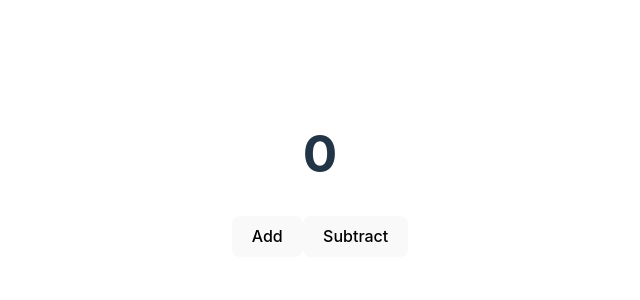
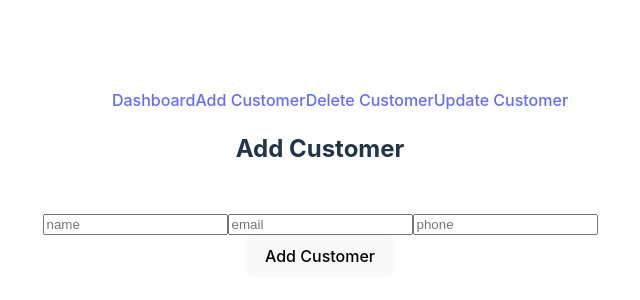
Before and after one commit to nadeesamaraweera/react-in-TypeSript, a React (Vite) app: page /add in a window 1280 px wide. Shown: the part 226-526 px from the top of the page, without its empty margins (320-960 px from the left). Built offline with nearby package versions, Linux system fonts and the light colour scheme.

Commit message:
day 3 update

```diff
--- a/package.json
+++ b/package.json
@@ -11,7 +11,9 @@
   },
   "dependencies": {
     "react": "^18.3.1",
-    "react-dom": "^18.3.1"
+    "react-dom": "^18.3.1",
+    "react-router": "^7.0.2",
+    "react-router-dom": "^7.0.2"
   },
   "devDependencies": {
     "@eslint/js": "^9.13.0",
--- a/src/App.tsx
+++ b/src/App.tsx
@@ -1,12 +1,29 @@
-import './App.css'
-import {ButtonComponent} from "./assets/components/ButtonComponent.tsx";
-import {  useState} from "react";
+
+// import {ButtonComponent} from "./assets/components/ButtonComponent.tsx";
+// import {Customer} from "./customer.ts";
+// // import {  useState} from "react";
+// import {createBrowserRouter, RouterProvider} from "react-router";
+// import {AddCustomer} from "./pages/AddCustomer.tsx";
+// import {Dashboard} from "./pages/Dashboard.tsx";
+// import {DeleteCustomer} from "./pages/DeleteCustomer.tsx";
+// import {UpdateCustomer} from "./pages/UpdateCustomer.tsx";
+// import {RootLayout} from "./component/RootLayout.tsx";
+// import {CustomerProvider} from "./component/CustomerProvider.tsx";
 // import Subject from "./assets/components/Subject.tsx";
 // import {Item} from "./assets/components/Item.tsx";
 // import {itemList} from "./items.ts";
 // import ButtonComponent from "./assets/components/ButtonComponent.tsx";
 // import {Dashboard} from "./assets/components/Dashboard.tsx";
 // import {Login} from "./assets/components/Login.tsx";
+
+import './App.css'
+import {createBrowserRouter, RouterProvider} from "react-router";
+import {Dashboard} from "./pages/Dashboard.tsx";
+import {AddCustomer} from "./pages/AddCustomer.tsx";
+import {UpdateCustomer} from "./pages/UpdateCustomer.tsx";
+import {DeleteCustomer} from "./pages/DeleteCustomer.tsx";
+import {RootLayout} from "./component/RootLayout.tsx";
+import {CustomerProvider} from "./component/CustomerProvider.tsx";
 
 function App() {
 
@@ -70,7 +87,64 @@ function App() {
     //     }
     // ]
 
-    const [count, setCount] = useState(0);
+    // const [count, setCount] = useState(0);
+
+    //2024/12/13
+
+    // const [names,setNames] = useState({
+    //     firstName: "John",
+    //     lastName: "Doe",
+    //
+    // });
+    //
+    // const [firstName,setFirstName] = useState('');
+    // const [lastName,setLastName] = useState('');
+    //
+    // function handleNameChange() {
+    //     setNames({
+    //         ...names,
+    //         firstName: firstName,
+    //         lastName: lastName,
+    //     })
+    // }
+
+    // const [customers, setCustomers] = useState<Customer[]>([])
+    //
+    // const [name, setName] = useState('')
+    // const [email, setEmail] = useState('')
+    // const [phone, setPhone] = useState('')
+    // const [address, setAddress] = useState('')
+    //
+    // function addCustomers(){
+    //     const newCustomer = new Customer(name, email, phone, address);
+    //     setCustomers((customers) => [...customers, newCustomer]);
+    // }
+    // function deleteCustomers() {
+    //     setCustomers((customers) => customers.slice(0,-1));
+    // }
+    //
+    // function deleteByEmail() {
+    //     setCustomers((customers) => customers.filter((customer) => customer.email !== email));
+    // }
+    //
+    // function updateCustomers() {
+    //     setCustomers((customers) => customers.map((customer) => customer.email === email?{...customers,name:name,address:address,phone:phone,email:email}:customer));
+    // }
+
+    const routes = createBrowserRouter([
+        {
+            path: '',
+            element : <RootLayout/>,
+            children : [
+                { path : '', element : <Dashboard/>},
+                { path : '/add', element : <AddCustomer/>},
+                { path : '/delete', element : <DeleteCustomer/>},
+                { path : '/update', element : <UpdateCustomer/>}
+            ]
+        },
+    ])
+
+
 
     return (
         <>
@@ -108,13 +182,46 @@ function App() {
             {/*<button onClick={() => {setCount(count + 1)}}>Add</button>*/}
             {/*<button onClick={() => {setCount(count - 1)}}>Sub</button>*/}
 
-            <div className="App">
-                <h1>{count}</h1>
-                <ButtonComponent count={count} myClick={setCount}>Add</ButtonComponent>
-                <ButtonComponent count={count} myClick={setCount}>Subtract</ButtonComponent>
-            </div>
+            {/*<div className="App">*/}
+            {/*    <h1>{count}</h1>*/}
+            {/*    <ButtonComponent count={count} myClick={setCount}>Add</ButtonComponent>*/}
+            {/*    <ButtonComponent count={count} myClick={setCount}>Subtract</ButtonComponent>*/}
+            {/*</div>*/}
 
 
+            {/*2024/12/13*/}
+
+
+
+            {/*    <input name="firstName" type="text" placeholder="First Name" onChange={(e)=>setFirstName(e.target.value)}></input>*/}
+            {/*    <input name="lastName"  type="text" placeholder="Last Name" onChange={(e)=>setLastName(e.target.value)}></input>*/}
+
+            {/*    <button onClick={handleNameChange}>Display</button>*/}
+
+            {/*<br/>*/}
+            {/*{names.firstName + " " + names.lastName}*/}
+
+            {/*<input name='Name' type="text" placeholder='Name' onChange={(e) => setName(e.target.value)}/>*/}
+            {/*<input name='Address' type="text" placeholder='Address' onChange={(e) => setAddress(e.target.value)}/>*/}
+            {/*<input name='Email' type="text" placeholder='Email' onChange={(e) => setEmail(e.target.value)}/>*/}
+            {/*<input name='Phone' type="text" placeholder='Phone' onChange={(e) => setPhone(e.target.value)}/>*/}
+            {/*<br/>*/}
+            {/*<button onClick={addCustomers}>Add</button>*/}
+            {/*<button onClick={deleteCustomers}>Delete</button>*/}
+            {/*<button onClick={deleteByEmail}>Delete by Email</button>*/}
+            {/*<button onClick={updateCustomers}>Update Customer</button>*/}
+
+            {/*{customers.map((customer) => (*/}
+            {/*    <div key={customer.email}>*/}
+            {/*        {customer.name} {customer.address} {customer.email} {customer.phone}*/}
+            {/*    </div>*/}
+            {/*))}*/}
+
+            <>
+                <CustomerProvider>
+                    <RouterProvider router={routes} />
+                </CustomerProvider>
+            </>
         </>
     )
 }
--- /dev/null
+++ b/src/component/CustomerContext.tsx
@@ -0,0 +1,3 @@
+import {createContext} from "react";
+
+export const CustomerContext = createContext();
--- /dev/null
+++ b/src/component/CustomerProvider.tsx
@@ -0,0 +1,16 @@
+
+import {createContext, useState} from "react";
+import {Customer} from "../model/customer.ts";
+
+export const CustomerContext  = createContext();
+
+export function CustomerProvider({children}) {
+
+    const [customers, setCustomers] = useState<Customer[]>([]);
+
+    return (
+        <CustomerContext.Provider value={[customers, setCustomers]}>
+            {children}
+        </CustomerContext.Provider>
+    );
+}
--- /dev/null
+++ b/src/component/Navigation.tsx
@@ -0,0 +1,18 @@
+import {Link} from "react-router";
+
+export function Navigation() {
+    return (
+        <>
+            <header>
+                <nav>
+                    <ul>
+                        <Link to='/'>Dashboard</Link>
+                        <Link to='/add'>Add Customer</Link>
+                        <Link to='/delete'>Delete Customer</Link>
+                        <Link to='/update'>Update Customer</Link>
+                    </ul>
+                </nav>
+            </header>
+        </>
+    )
+}
--- /dev/null
+++ b/src/component/RootLayout.tsx
@@ -0,0 +1,11 @@
+import {Navigation} from "./Navigation.tsx";
+import {Outlet} from "react-router";
+
+export function RootLayout() {
+    return(
+        <>
+            <Navigation></Navigation>
+            <Outlet></Outlet>
+        </>
+    );
+}
--- /dev/null
+++ b/src/model/customer.ts
@@ -0,0 +1,11 @@
+export class Customer {
+    name: string;
+    email: string;
+    phone: string;
+
+    constructor(name: string, email: string, phone: string) {
+        this.name = name;
+        this.email = email;
+        this.phone = phone;
+    }
+}
--- /dev/null
+++ b/src/pages/AddCustomer.tsx
@@ -0,0 +1,34 @@
+import {useNavigate} from "react-router";
+import {useContext, useState} from "react";
+import {Customer} from "../model/customer.ts";
+import {CustomerContext} from "../component/CustomerProvider.tsx";
+
+export function AddCustomer() {
+
+    const navigate = useNavigate();
+    const [customers, setCustomers] = useContext(CustomerContext);
+
+    const [name, setName] = useState("");
+    const [email, setEmail] = useState("");
+    const [phone, setPhone] = useState("");
+
+    function handleSubmit() {
+        const newCustomer = new Customer(name, email, phone);
+        setCustomers((customers: Customer[]) => [...customers, newCustomer]);
+        navigate('/');
+    }
+
+    return (
+        <>
+            <header><h2>Add Customer</h2></header>
+            <br/>
+
+            <input type="text" placeholder='name' onChange={(e) => setName(e.target.value)} />
+            <input type="text" placeholder='email' onChange={(e) => setEmail(e.target.value)} />
+            <input type="text" placeholder='phone' onChange={(e) => setPhone(e.target.value)} />
+
+            <br/>
+            <button onClick={handleSubmit}>Add Customer</button>
+        </>
+    );
+}
--- /dev/null
+++ b/src/pages/Dashboard.tsx
@@ -0,0 +1,15 @@
+
+import {useContext} from "react";
+import {Customer} from "../model/customer.ts";
+import {CustomerContext} from "../component/CustomerProvider.tsx";
+
+export function Dashboard() {
+
+    const [customers, setCustomers] = useContext(CustomerContext);
+    return (
+        <>
+            Dashboard
+            {customers.map((customer: Customer) => (<div key={customer.email}>{customer.name + ' '+ customer.email + ' '+ customer.phone }</div>))}
+        </>
+    );
+}
--- /dev/null
+++ b/src/pages/DeleteCustomer.tsx
@@ -0,0 +1,9 @@
+
+export const DeleteCustomer = () => {
+    return (
+        <>
+            Delete Customer
+            <br/>
+        </>
+    );
+};
--- /dev/null
+++ b/src/pages/UpdateCustomer.tsx
@@ -0,0 +1,10 @@
+
+export const UpdateCustomer = () => {
+    return (
+        <>
+            Update Customer
+
+            <br/>
+        </>
+    );
+};
```
Also changed, not shown: src/pages/Error.tsx (added, +9 -0 lines), 1 other file (tests, documents, lock files or other folders).
